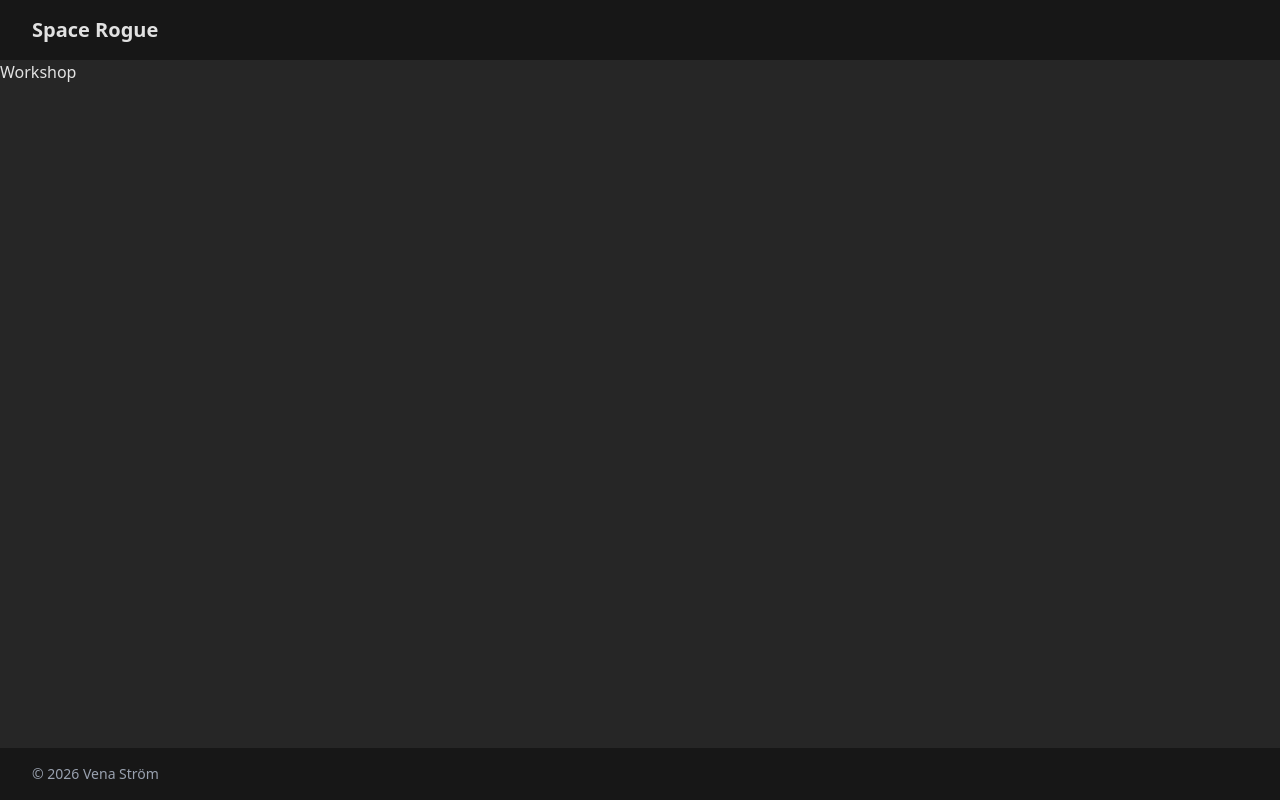
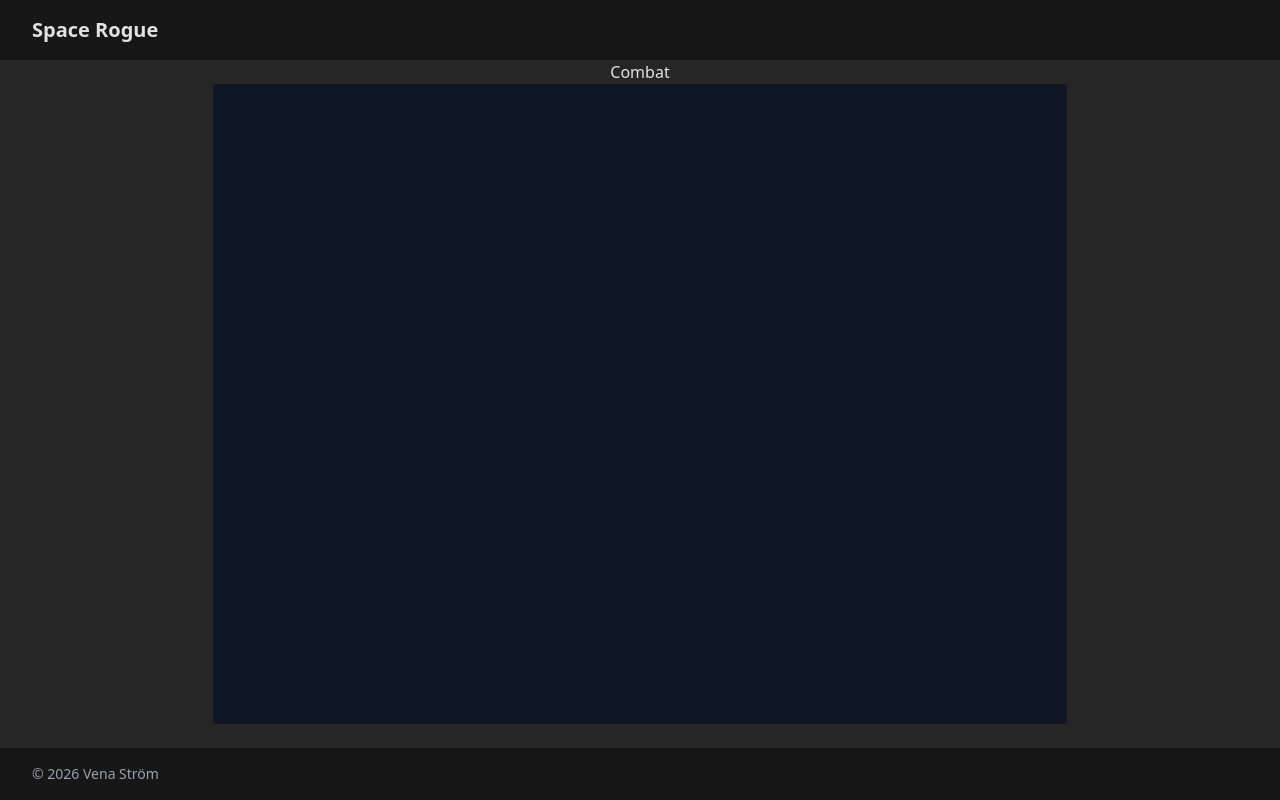
Before and after one commit to VenaStrom/Space-Rogue, a React (Vite) app: page / in a window 1280 px wide. Built offline with nearby package versions, Linux system fonts and the light colour scheme.

Commit message:
add canvas

```diff
--- a/src/app.tsx
+++ b/src/app.tsx
@@ -1,15 +1,18 @@
-import { useState } from "react";
 import { Route } from "./types";
 import { WorkshopView, CombatView } from "./views";
+import { useMetaState } from "./context/meta-state";
 
 function App() {
-  const [route, setRoute] = useState<Route>(Route.workshop);
+  const {
+    route,
+  } = useMetaState();
 
   return (<>
     <header>
       Space Rogue
     </header>
 
+    {/* Router */}
     {(() => {
       switch (route) {
         case Route.workshop:
--- /dev/null
+++ b/src/config.ts
@@ -0,0 +1,5 @@
+import { Route } from "./types";
+
+export const config = {
+  defaultRoute: Route.combat,
+} as const;
--- a/src/context/meta-state/_meta-state.internal.ts
+++ b/src/context/meta-state/_meta-state.internal.ts
@@ -1,12 +1,13 @@
 import { createContext } from "react";
 import { Route } from "../../types"
+import { config } from "../../config";
 
 export type MetaStateContextType = {
   route: Route;
   setRoute: React.Dispatch<React.SetStateAction<Route>>;
 };
 export const defaultMetaStateContext: MetaStateContextType = {
-  route: Route.workshop,
+  route: config.defaultRoute,
   setRoute: () => { },
 };
 export const MetaStateContext = createContext<MetaStateContextType>(defaultMetaStateContext);
--- a/src/global.tw.css
+++ b/src/global.tw.css
@@ -23,7 +23,7 @@
       @apply py-4 px-8 text-xl font-bold bg-neutral-900;
     }
     & > main {
-      @apply flex-1;
+      @apply flex-1 flex flex-col justify-start items-center;
     }
     & > footer {
       @apply py-4 px-8 text-sm text-gray-400 bg-neutral-900;
@@ -62,4 +62,8 @@
   button:focus-visible {
     outline: 4px auto -webkit-focus-ring-color;
   }
+
+  canvas {
+    image-rendering: pixelated;
+  }
 }
--- /dev/null
+++ b/src/rendering/combat/_ship.ts
@@ -0,0 +1,28 @@
+import type { V2 } from "../../types";
+import { Angle } from "../utils";
+
+export class Ship {
+  private pos: V2 = { x: 400, y: 300 };
+  private vel: V2 = { x: 0, y: 0 };
+  private acc: V2 = { x: 0, y: 0 };
+  private angle: Angle = Angle.zero;
+
+  private color = "green";
+  private wingspan = 50;
+  private length = 100;
+
+  public render(ctx: CanvasRenderingContext2D) {
+    const originalFillStyle = ctx.fillStyle;
+
+    ctx.fillStyle = this.color;
+
+    // Make triangle hull
+    ctx.beginPath();
+    ctx.moveTo(this.pos.x + Math.cos(this.angle.radians) * this.length, this.pos.y + Math.sin(this.angle.radians) * this.length);
+    ctx.lineTo(this.pos.x + Math.cos(this.angle.radians + Math.PI / 2) * this.wingspan / 2, this.pos.y + Math.sin(this.angle.radians + Math.PI / 2) * this.wingspan / 2);
+    ctx.lineTo(this.pos.x + Math.cos(this.angle.radians - Math.PI / 2) * this.wingspan / 2, this.pos.y + Math.sin(this.angle.radians - Math.PI / 2) * this.wingspan / 2);
+    ctx.closePath();
+
+    ctx.fillStyle = originalFillStyle;
+  }
+}
--- /dev/null
+++ b/src/rendering/combat/index.ts
@@ -0,0 +1 @@
+export * from "./_ship";
--- /dev/null
+++ b/src/rendering/utils/_angle.ts
@@ -0,0 +1,32 @@
+
+export class Angle {
+  private rads: number = 0;
+
+  public get radians() {
+    return this.rads;
+  }
+  public get degrees() {
+    return this.rads * (180 / Math.PI);
+  }
+
+  public set radians(radians: number) {
+    this.rads = radians;
+  }
+  public set degrees(degrees: number) {
+    this.rads = degrees * (Math.PI / 180);
+  }
+
+  public static zero = Angle.fromDegrees(0);
+
+  public static fromDegrees(degrees: number) {
+    const angle = new Angle();
+    angle.rads = degrees * (Math.PI / 180);
+    return angle;
+  }
+
+  public static fromRadians(radians: number) {
+    const angle = new Angle();
+    angle.rads = radians;
+    return angle;
+  }
+}
--- /dev/null
+++ b/src/rendering/utils/index.ts
@@ -0,0 +1 @@
+export * from "./_angle";
--- a/src/types/_types.ts
+++ b/src/types/_types.ts
@@ -3,3 +3,8 @@ export type JSONArray = JSONValue[];
 export type JSONObject = {
   [key: string]: JSONValue;
 };
+
+export type V2 = {
+  x: number;
+  y: number;
+};
--- a/src/views/_combat-view.tsx
+++ b/src/views/_combat-view.tsx
@@ -1,7 +1,38 @@
+import { useEffect, useRef } from "react";
+import { Ship } from "../rendering/combat";
+
+function main(ctx: CanvasRenderingContext2D) {
+
+  const ship = new Ship();
+
+  ship.render(ctx);
+}
 
 export function CombatView() {
+  const canvasRef = useRef<HTMLCanvasElement>(null);
+
+  useEffect(() => {
+    if (!canvasRef.current) return;
+
+    const ctx = canvasRef.current.getContext("2d");
+    if (!ctx) return;
+
+    main(ctx);
+  }, []);
 
   return <main>
     <h2>Combat</h2>
+
+    <canvas
+      ref={canvasRef}
+      height={600}
+      width={800}
+      className={`
+        bg-gray-900
+        aspect-4/3
+        w-8/12
+        rounded-sm
+      `}
+    />
   </main>;
 }
```
